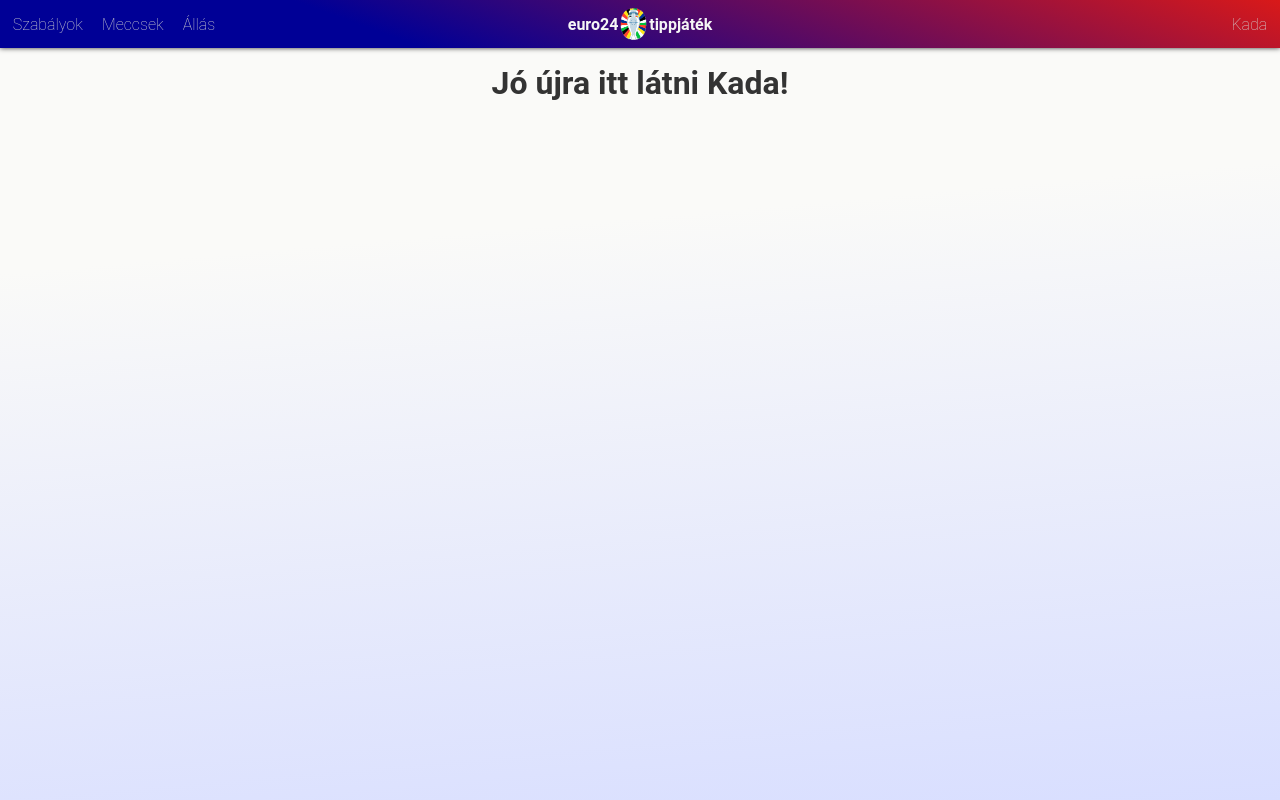
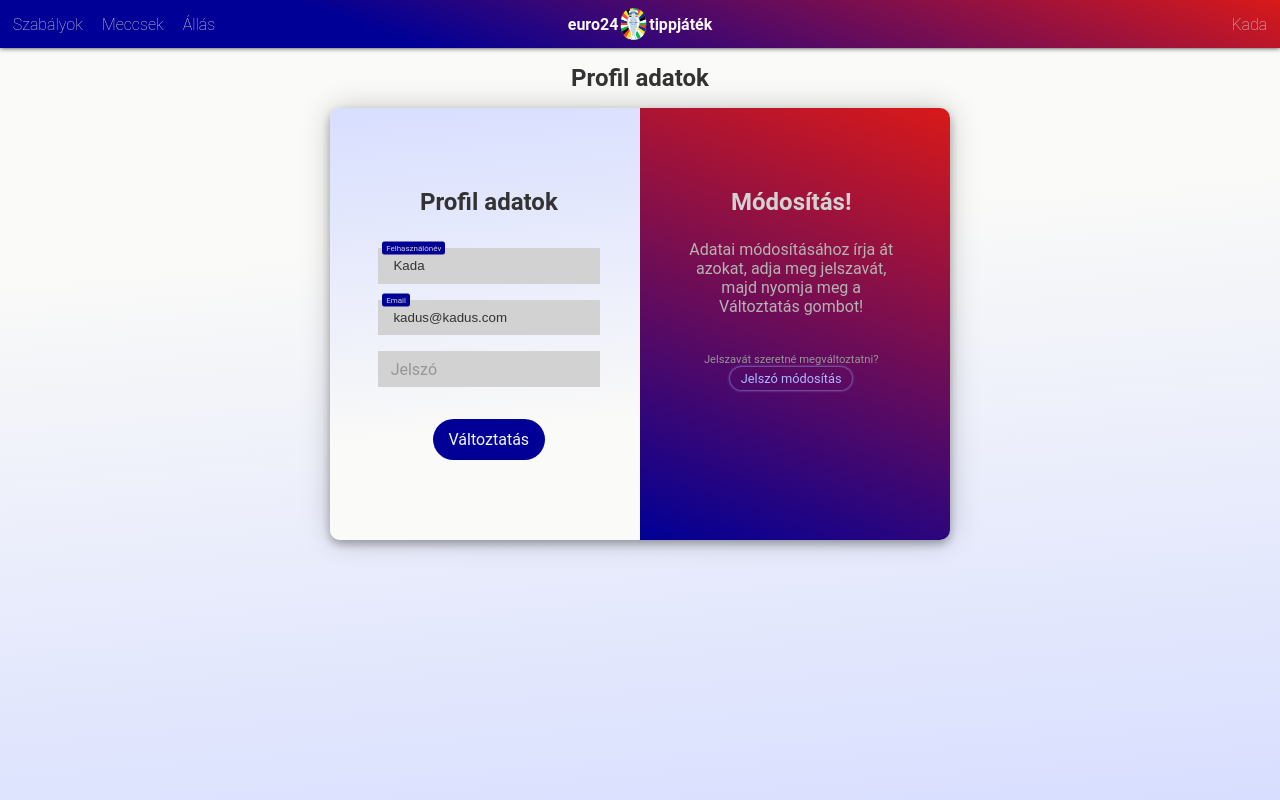
Before and after one commit to bombaHKI/euro24_tipp, a Flask app: page /profil in a window 1280 px wide. Run offline with Flask 3, Linux system fonts and the light colour scheme; a user stored in the database is signed in; parts of the project's set-up code (start-up, migrations or seed data) failed here and were passed over.

Commit message:
profil adatok módosítása

```diff
--- a/app.py
+++ b/app.py
@@ -1,6 +1,6 @@
 from flask import Flask, request, render_template, redirect, url_for
 from flask_login import LoginManager, login_user, logout_user, login_required, current_user
-from werkzeug.security import check_password_hash
+from werkzeug.security import check_password_hash, generate_password_hash
 import json
 import os
 from sema import User, Candidate
@@ -34,11 +34,10 @@ def login():
    if request.method == "GET":
       return render_template("login.jinja")
 
-   #TODO: SZERVER OLDALI TESZTEK: EMAIL HELYES-E (REGEX) FELHASZNÁLÓNÉV SPACE STB.
    error = None
    message = None
    formJSON = request.json
-   email = formJSON["email"]
+   email = formJSON["email"].strip()
    if formJSON["action"] == "login":
       user = User.query.filter(User.email == email).first()
       if user == None or \
@@ -47,17 +46,17 @@ def login():
       else:
          login_user(user)
    elif formJSON["action"] == "signup":
-      name =  formJSON["username"]
+      name =  formJSON["username"].strip()
       if User.query.filter(User.email == email).first() != None:
          error = "Ezzel az e-amil címmel már létezik fiók!"
       elif Candidate.query.filter(Candidate.email == email).first() != None:
          error = "Ezzel az e-amil címmel már jelentkeztek!"
       else:
-         session.add(Candidate(name=name,
-                              email=email))
+         candidate = Candidate(name=name, email=email)
+         session.add(candidate)
          session.commit()
          message = "Sikeres jelentkezés!"
-         send_email(email,name,"at_signup")
+         send_email(candidate,"at_signup")
    if error != None:
       return {"response": error, "type": "error"}
    else:
@@ -73,15 +72,42 @@ def szabalyok():
 def meccsek():
    return render_template("alap_header.jinja")
 
-@app.route("/allas")
+@app.route("/allas", methods=["GET","POST"])
 @login_required
 def allas():
    return render_template("alap_header.jinja")
 
-@app.route("/profil")
+@app.route("/profil", methods=["GET","POST"])
 @login_required
 def profil():
-   return render_template("alap_header.jinja")
+   if request.method == "GET":
+      return render_template("profil.jinja")
+
+   error = None
+   formJSON = request.json
+   password = formJSON["password"]
+   if not check_password_hash(current_user.password_hash, password):
+      error = "Rossz jelszó!"
+   elif formJSON["action"] == "data-change":
+      current_user.name = formJSON["username"].strip()
+      current_user.email =  formJSON["email"].strip()
+
+   elif formJSON["action"] == "password-change":
+      newPass =  formJSON["new-password"]
+      confPass = formJSON["confirm-password"]
+      if newPass != confPass:
+         error = "Jelszó megerősítése nem egyezik!"
+      else:
+         current_user.password_hash = generate_password_hash(newPass)
+
+   if error == None:
+      try:
+         session.commit()
+         send_email(current_user,"at_data_change")
+         return {"response": "Sikeres módosítás!", "type": "message"}
+      except:
+         error = "Valami hiba történt!"
+   return {"response": error, "type": "error"}
 
 @app.route("/logout")
 def logout():
--- /dev/null
+++ b/messages/at_data_change.json
@@ -0,0 +1,4 @@
+{
+    "subject": "Az Ön adatai frissültek a tippjátékban!",
+    "body": "Tisztelt {person.name}!\n\nÖrömmel értesítjük, hogy az Euro24 tippjáték fiókjához tartozó adatai sikeresen frissültek.\n\nAz alábbi módosítások történtek a fiókjában:- Név: {person.name}\n- Email: {person.email}\n- Jelszó: (A jelszót biztonsági okokból nem jelenítjük meg)\n\nHa nem Ön kezdeményezte ezeket a változtatásokat, vagy bármilyen kérdése lenne, kérjük lépjen kapcsolatba velünk ezen az e-mail címen: euro24@gmail.com.\n\nÜdvözlettel:\nA Játékszervezők"
+}
--- a/messages/at_signup.json
+++ b/messages/at_signup.json
@@ -1,5 +1,5 @@
 
 {
-    "subject": "Köszönjük jelentkezését a euro24 tippjátékra!",
-    "body": "Tisztelt {name}!\n\nKöszönjük, hogy jelentkezett az Euro24 tippjátékunkra! Örömmel értesítjük, hogy a jelentkezését sikeresen megkaptuk.\n\nJelenleg adminisztrátorunk feldolgozza jelentkezését, és hamarosan létrehozza az Ön fiókját. Kérjük, legyen türelemmel, ez akár egy-két napot is igénybe vehet.\n\nAmint a fiókja elkészült, értesítést fog kapni e-mailben a belépési adataival.\n\nHa bármilyen kérdése lenne, ne habozzon kapcsolatba lépni velünk ezen az e-mail címen: euro24@gmail.com.\n\nÜdvözlettel,\nA Játékszervezők"
-  }
+    "subject": "Köszönjük jelentkezését az euro24 tippjátékra!",
+    "body": "Tisztelt {person.name}!\n\nKöszönjük, hogy jelentkezett az Euro24 tippjátékunkra! Örömmel értesítjük, hogy a jelentkezését sikeresen megkaptuk.\nJelenleg adminisztrátorunk feldolgozza jelentkezését, és hamarosan létrehozza az Ön fiókját. Kérjük, legyen türelemmel, ez akár egy-két napot is igénybe vehet.\n\nAmint a fiókja elkészült, értesítést fog kapni e-mailben a belépési adataival.\n\nHa bármilyen kérdése lenne, ne habozzon kapcsolatba lépni velünk ezen az e-mail címen: euro24@gmail.com.\n\nÜdvözlettel:\nA Játékszervezők"
+}
--- a/static/scripts/header.js
+++ b/static/scripts/header.js
@@ -35,6 +35,19 @@ Array.from(document.getElementsByClassName("dropdown-blur-layer")).forEach( el =
         event.target.parentElement.classList.remove("active");
     });
 });
+Array.from(document.querySelectorAll(
+    'input:not(.menu .header-gomb), \
+    select:not(.menu .header-gomb), \
+    textarea:not(.menu .header-gomb), \
+    button:not(.menu .header-gomb), \
+    a:not(.menu .header-gomb), \
+    [tabindex]:not(.menu .header-gomb), \
+    [contenteditable]:not(.menu .header-gomb)'
+  )).forEach( el => el.addEventListener("focus", () => {
+    Array.from(document.getElementsByClassName("menu")).forEach(menu => {
+        menu.classList.remove("active");
+    });
+  }));
 
 function headerClassDecider() {
     const header = document.getElementsByTagName("header")[0];
--- /dev/null
+++ b/static/scripts/login_profil.js
@@ -0,0 +1,129 @@
+function labelClicked(event) {
+    const label = event.target;
+    label.parentElement.children[0].focus();
+}
+Array.from(document.getElementsByTagName("label")).forEach( label => {
+    label.addEventListener("click", labelClicked);
+});
+const fedlap = document.getElementById("fedlap");
+function switchForm() {
+    fedlap.classList.toggle("signup");
+}
+
+// input üres -> label felemel
+Array.from(document.querySelectorAll(".input-container input")).forEach( input => {
+    input.classList.toggle("non-empty",
+        input.value !== ""
+    );
+    input.addEventListener("input", (ev) => {
+        const inp = ev.target;
+        inp.classList.toggle("non-empty",
+            inp.value !== ""
+        );
+    });
+});
+
+
+const loginForm = document.getElementById("login-form");
+if (loginForm) {
+    const signupForm = document.getElementById("signup-form");
+    loginForm.addEventListener("focusin", () => {
+        fedlap.classList.remove("signup");
+    });
+    signupForm.addEventListener("focusin", () => {
+        fedlap.classList.add("signup");
+    });
+    loginForm.addEventListener("submit", async event => {
+        sendFormData(event, "login");
+    });
+    signupForm.addEventListener("submit", async event => {
+        sendFormData(event, "signup");
+    });
+
+    /**
+     * @param {SubmitEvent} event
+     * @param {String} actionType
+     */
+    async function sendFormData(event, actionType) {
+        event.preventDefault();
+        const form = event.currentTarget;
+        const url = form.action;
+        var postJson = Object.fromEntries(new FormData(form));
+        postJson["action"] = actionType;
+        postJson["email"] = postJson["email"].trim();
+        if (actionType === "signup")
+            postJson["username"] = postJson["username"].trim();
+        try {
+            const fetchData = {
+                method: "POST",
+                headers: {
+                    "Content-Type": "application/json",
+                    "Accept": "application/json",
+                },
+                body: JSON.stringify(postJson),
+            };
+
+            const response = await fetch(url, fetchData);
+
+            if (!response.ok) {
+                throw new Error();
+            }
+
+            const responseJson = await response.json();
+            if ( actionType === "login" && responseJson.type !== "error")
+                window.location.href = "/";
+            else
+                displayMsg(responseJson.response, responseJson.type);
+        } catch (error) {
+            displayMsg("Valami hiba történt!","error");
+            console.error(error);
+        }
+    }
+}
+else {
+    document.getElementById("data-change-form").addEventListener("submit", async event => {
+        sendFormData(event, "data-change");
+    });
+    document.getElementById("password-change-form").addEventListener("submit", async event => {
+        sendFormData(event, "password-change");
+    });
+
+    /**
+     * @param {SubmitEvent} event
+     * @param {String} actionType
+     */
+    async function sendFormData(event, actionType) {
+        event.preventDefault();
+        const form = event.currentTarget;
+        const url = form.action;
+        var postJson = Object.fromEntries(new FormData(form));
+        postJson["action"] = actionType;
+
+        if (actionType === "password-change") {
+            if (postJson["new-password"] !== postJson["confirm-password"]) {
+                displayMsg("Jelszó megerősítése nem egyezik!", "error");
+                return;
+            }
+        }
+
+        try {
+            const fetchData = {
+                method: "POST",
+                headers: {
+                    "Content-Type": "application/json",
+                    "Accept": "application/json",
+                },
+                body: JSON.stringify(postJson),
+            };
+            const response = await fetch(url, fetchData);
+            if (!response.ok) {
+                throw new Error();
+            }
+            const responseJson = await response.json();
+            displayMsg(responseJson.response, responseJson.type);
+        } catch (error) {
+            displayMsg("Valami hiba történt!", "error");
+            console.error(error);
+        }
+    }
+}
--- a/static/styles/alap.css
+++ b/static/styles/alap.css
@@ -9,11 +9,11 @@
     --main2: rgb(217, 25, 25);
     --bg-from: rgb(250, 250, 248);
     --bg-to: rgb(216, 222, 255);
+    --blur1: rgba(0, 0, 0, 0.1);
+    --blur2: rgba(0, 0, 0, 0.2);
 
     --message-bg-color: rgb(36, 189, 5);
-    --message-box-shadow: rgb(29, 248, 0);
     --error-bg-color: rgb(255, 0, 0);
-    --error-box-shaow: rgb(255, 0, 0);
 }
 
 [data-theme="dark"] {
@@ -62,7 +62,8 @@ button, input[type="submit"], input[type="reset"] {
 	cursor: pointer;
 	outline: inherit;
 }
-input[type="text"], input[type="password"] {
+input[type="text"], input[type="password"],
+input[type="email"] {
     background-color: var(--neutral-color-light-gray);
     color: var(--text1);
     border: none;
@@ -81,7 +82,7 @@ input[type="text"], input[type="password"] {
         position: fixed;
         text-align: center;
         background-color: var(--error-bg-color);
-        box-shadow: 0 0 2px var(--error-box-shaow), 0 0 6px var(--error-box-shaow);
+        border-radius: 5px;
         padding: 1em;
         bottom: 1em;
         left: 1em;
@@ -98,13 +99,12 @@ input[type="text"], input[type="password"] {
     }
     p#message {
         background-color: var(--message-bg-color);
-        box-shadow: 0 0 2px var(--message-box-shadow), 0 0 6px var(--message-box-shadow);
     }
     p#error::after,
     p#message::after {
         position: absolute;
         height: 3px;
-        background-image: linear-gradient(to right, transparent, rgba(255, 255, 255, 0.7) 90%, transparent);
+        background-image: linear-gradient(to right, transparent -10%, var(--text2) 90%, transparent);
         content: "";
         top: 0;
         left: 0;
--- a/static/styles/login.css
+++ b/static/styles/login.css
@@ -16,6 +16,7 @@ main {
     text-align: center;
     position: relative;
     overflow: clip;
+    transition: filter .3s;
 }
 
 form:first-child, #fedlap>div:last-child { padding: 5rem 2.5rem 5rem 3rem; }
@@ -27,10 +28,6 @@ form {
     justify-content: center;
     align-items: center;
     gap: 2em;
-}
-
-main > h2 {
-    margin-top: 2em;
 }
 
 .gomb {
@@ -86,8 +83,8 @@ main > h2 {
     color: var(--text5);
     transition: .2s;
 }
-.input-container input:focus+label,
-.input-container input:valid+label {
+.input-container input:focus + label,
+.input-container input.non-empty + label {
     border-color: var(--main1);
     background-color: var(--main1);
     color: var(--text3);
@@ -97,6 +94,7 @@ main > h2 {
 
 #fedlap h2 {
     color: var(--text3);
+    margin-bottom: 1em;
 }
 #fedlap {
     color: var(--text4);
@@ -129,7 +127,11 @@ main > h2 {
 #fedlap.signup .for-signup {left: 0; visibility: visible;}
 #fedlap.signup .for-signin {left: 100%; visibility: hidden;}
 
-span {
+.change-form {
+    margin-top: 2em;
+}
+
+#fedlap span {
     font-size: .7em;
     color: var(--text5);
 }
--- a/templates/alap_header.jinja
+++ b/templates/alap_header.jinja
@@ -33,7 +33,7 @@
 		</span>
 
 		<div id="user-menu" class="menu">
-			<span class="menu-gomb">{{current_user.name}}</span>
+			<a class="menu-gomb" href="#/">{{current_user.name}}</a>
 			<div class="dropdown-blur-layer"></div>
 			<div class="dropdown">
 				{% for caption, func in account_options %}
--- /dev/null
+++ b/templates/profil.jinja
@@ -0,0 +1,75 @@
+{% extends "alap_header.jinja" %}
+{% set current_page = 'Profil' -%}
+
+{% block head_elements %}
+	{{ super() }}
+	<link rel="stylesheet" href="{{ url_for('static', filename='styles/login.css') }}"/>
+    <script src="{{ url_for('static',filename='scripts/login_profil.js') }}" defer></script>
+{% endblock head_elements %}
+
+{% block main_content %}
+    <main>
+        <h2>Profil adatok</h2>
+        <div id="fo-panel" class="locked">
+
+            <form method="POST" id="data-change-form" class="aktiv">
+                <h2>Profil adatok</h2>
+                <div class="inputok">
+                    <div class="input-container">
+                        <input class="non-empty" name="username" type="text" maxlength="90" value="{{current_user.name}}" required>
+                        <label for="username">Felhasználónév</label>
+                    </div>
+                    <div class="input-container">
+                        <input class="non-empty"name="email" type="email" maxlength="90"
+                            value="{{current_user.email}}"
+                            pattern="[^@\s]+@[^@\s]+\.[^@\s]+"
+                            required>
+                        <label for="email">Email</label>
+                    </div>
+                    <div class="input-container">
+                        <input name="password" type="password" maxlength="90" required>
+                        <label for="password">Jelszó</label>
+                    </div>
+                </div>
+                <button class="gomb" name="submit" type="submit">Változtatás</button>
+            </form>
+
+            <form method="POST" id="password-change-form">
+                <h2>Új jelszó</h2>
+                <div class="inputok">
+                    <div class="input-container">
+                        <input name="password" type="password" maxlength="90" required>
+                        <label for="passwor">Jelenlegi jelszó</label>
+                    </div>
+                    <div class="input-container">
+                        <input name="new-password" type="password" maxlength="90" required>
+                        <label for="new-password">Új jelszó</label>
+                    </div>
+                    <div class="input-container">
+                        <input name="confirm-password" type="password" maxlength="90" required>
+                        <label for="confirm-password">Új jelszó megerősítése</label>
+                    </div>
+                </div>
+                <button class="gomb" name="submit" type="submit">Módosítás</button>
+            </form>
+            <div id="fedlap">
+                <div class="content for-signin">
+                    <h2>Módosítás!</h2>
+                    <p>Adatai módosításához írja át azokat, adja meg jelszavát, majd nyomja meg a Változtatás gombot!</p>
+                    <div class="change-form">
+                        <span>Jelszavát szeretné megváltoztatni?</span><br>
+                        <button class="switch-gomb" onclick="switchForm()">Jelszó módosítás</button>
+                    </div>
+                </div>
+                <div class="content for-signup">
+                    <h2>Módosítás!</h2>
+                    <p>Írja be mostani jelszavát, majd adja meg az újat.</p>
+                    <div class="change-form">
+                        <span>Mást változtatna?</span><br>
+                        <button class="switch-gomb" onclick="switchForm()">Adatok módosítása</button>
+                    </div>
+                </div>
+            </div>
+        </div>
+    </main>
+{% endblock main_content %}
```
Also changed, not shown: send_email.py (+5 -4 lines), static/scripts/login.js (deleted, +0 -65 lines), templates/login.jinja (+7 -3 lines).
